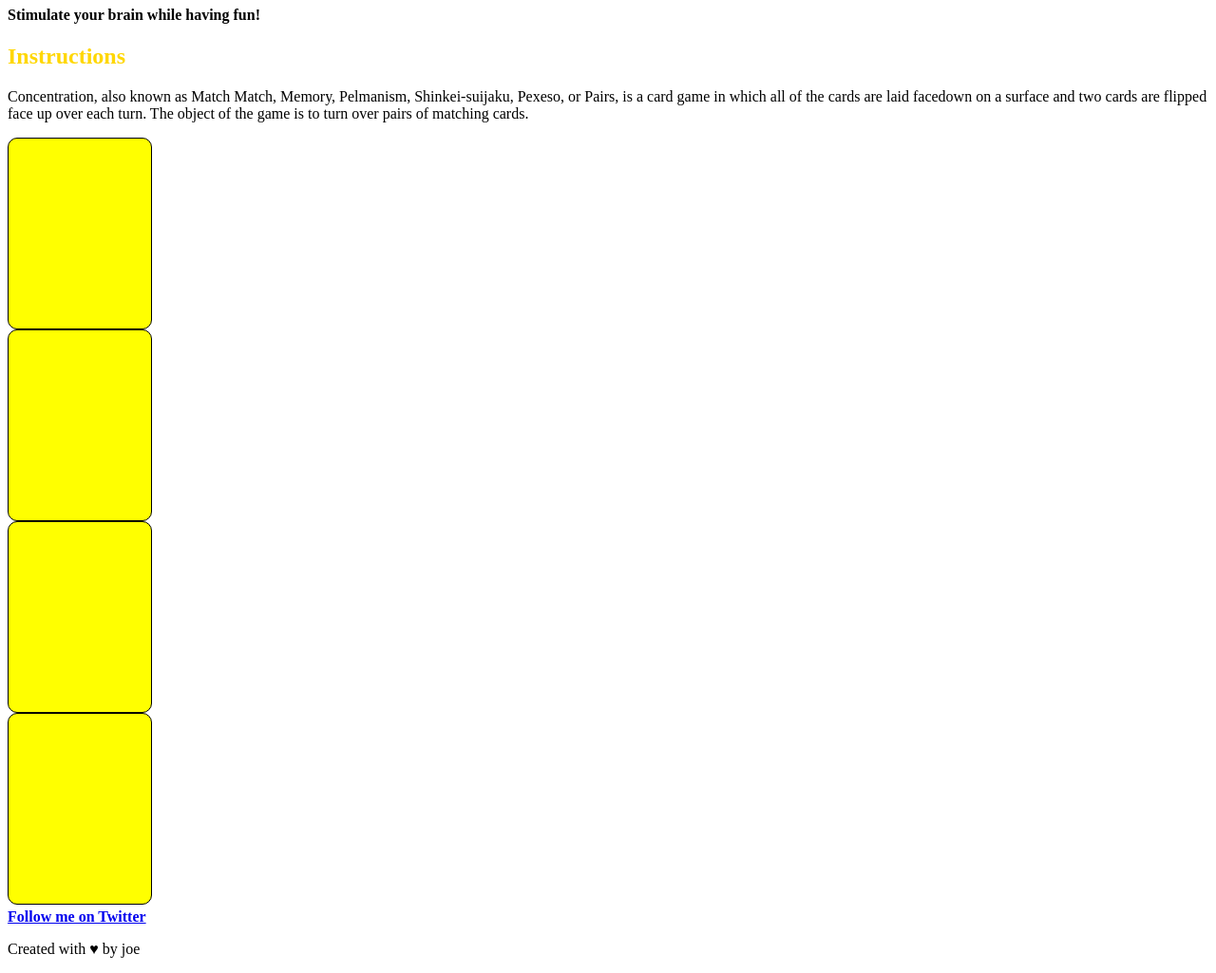
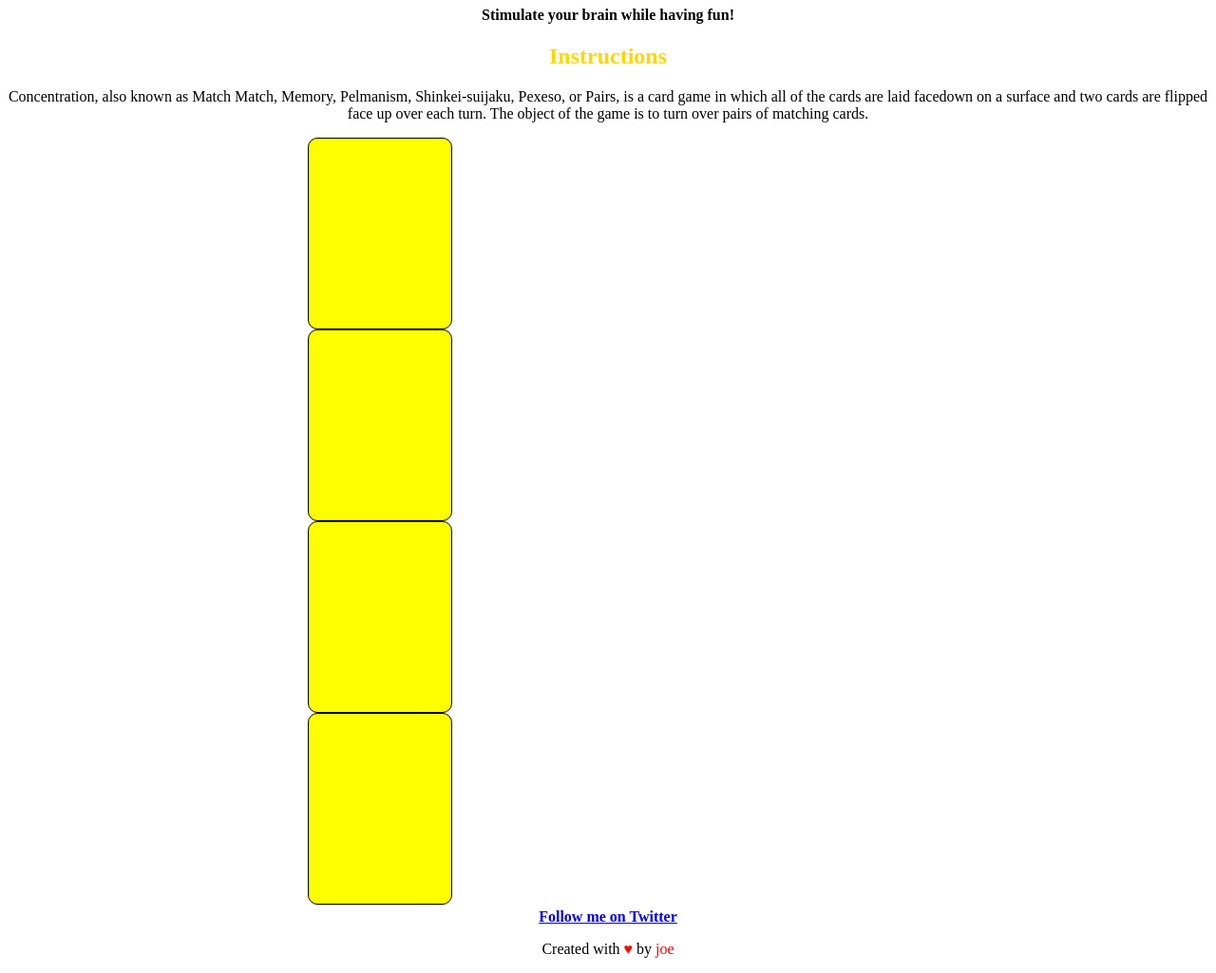
Before and after one commit to themartinsjoseph/memory-game, a plain HTML site: page index.html in a window 1280 px wide. Shown: the part 73-1098 px from the top of the page at 95% size. Drawn offline with Linux system fonts and the light colour scheme; files that its build step writes are made by us from their sources.

Commit message:
Update style.css

```diff
--- a/style.css
+++ b/style.css
@@ -1,8 +1,13 @@
+.name {
+	color: #FF0000;
+}
+
 .board {
 
 	height: 80%;
 	width: 50%;
 	display: inline-block;
+	text-align: left;
 }
 
 .card {
@@ -20,3 +25,7 @@ h1 {
 h2 {
  color: #ffd700;
 }
+
+body {
+	text-align: center;
+}
```
